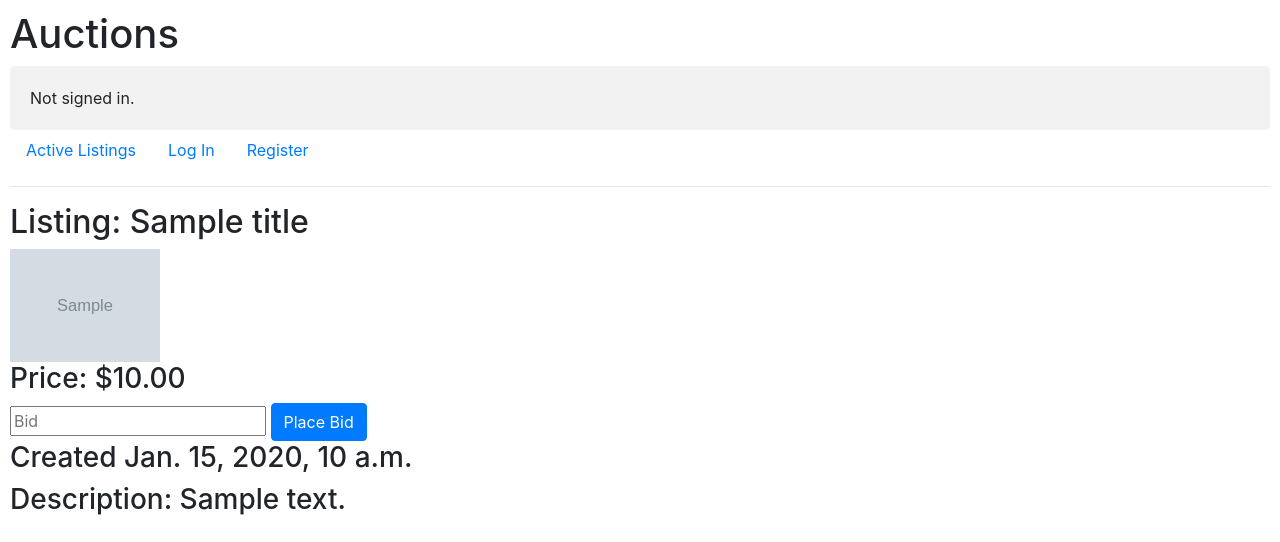
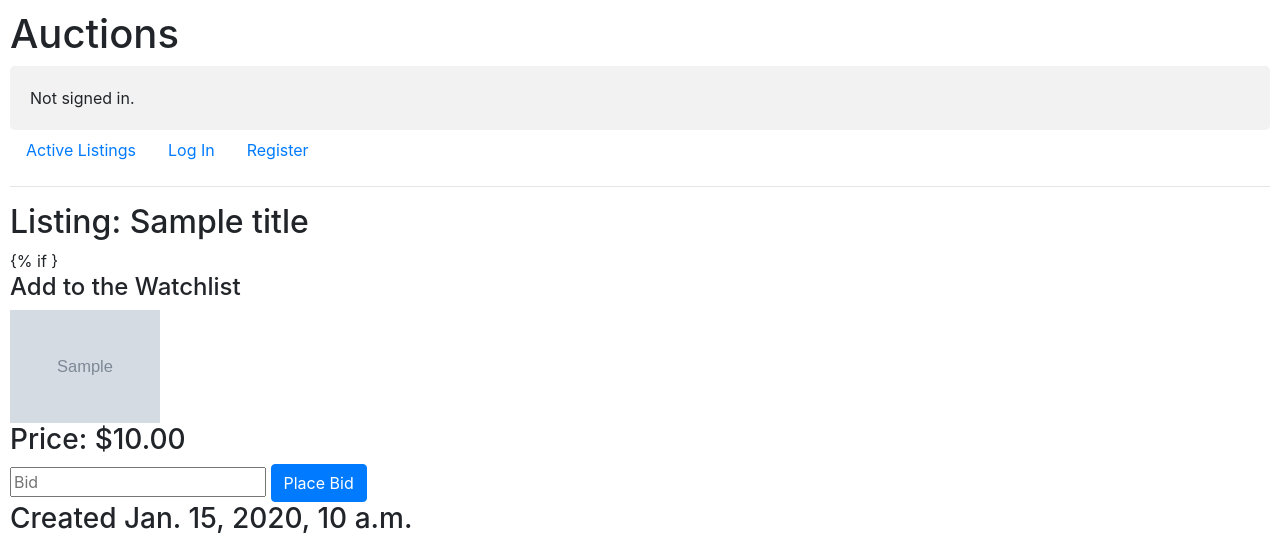
Before and after one commit to DongDevelops/Problem_Sets, a Django app: template commerce/auctions/templates/auctions/item.html in a window 1280 px wide. Shown: the top 542 px of the page. Run offline with Django 3.2, Linux system fonts and the light colour scheme; the template is opened without the code that fills it: most values are stand-ins (such as "Sample title", 1, 10 or a date in 2020); grey boxes marked "Sample" are stand-in pictures; parts of the project's set-up code (start-up, migrations or seed data) failed here and were passed over; some libraries are stand-ins or nearby versions.

Commit message:
Tue, Feb 14, 2023, 3:30 AM +00:00

```diff
--- a/commerce/auctions/templates/auctions/item.html
+++ b/commerce/auctions/templates/auctions/item.html
@@ -2,6 +2,8 @@
 
 {% block body %}
     <h2>Listing: {{ title }}</h2>
+    {% if }
+    <h4>Add to the Watchlist</h4>
     <img src="{{ image }}" alt="image" width="150" height="150">
     <h3>Price: ${{ amount }}.00</h3>
     <form action="{% url 'place_bid' %}" method="POST">
```
